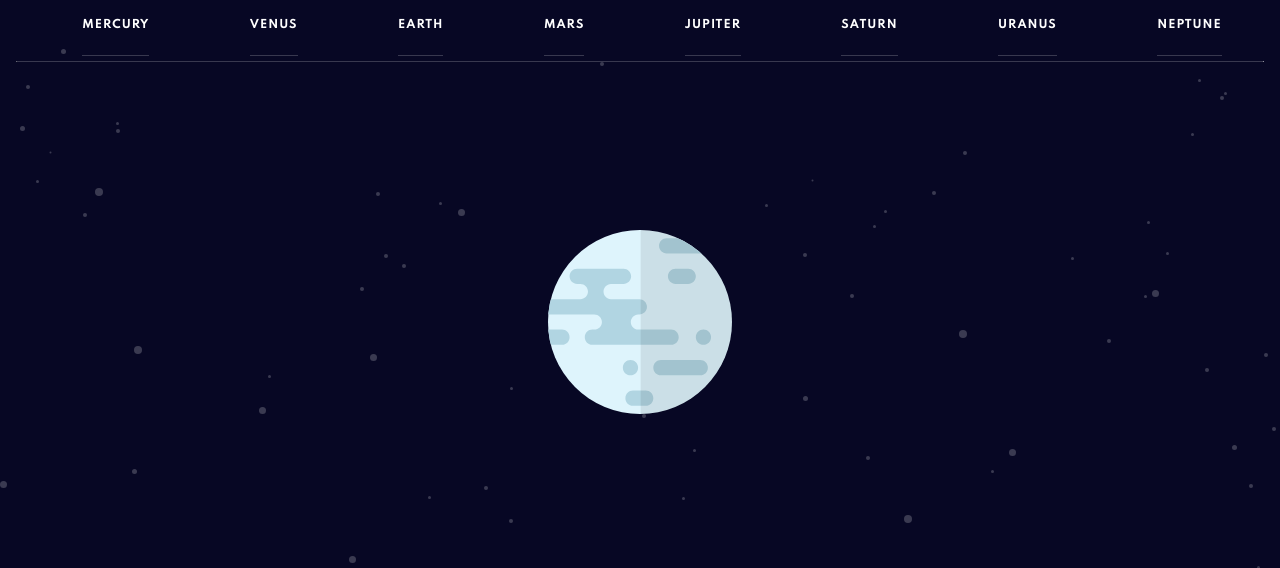
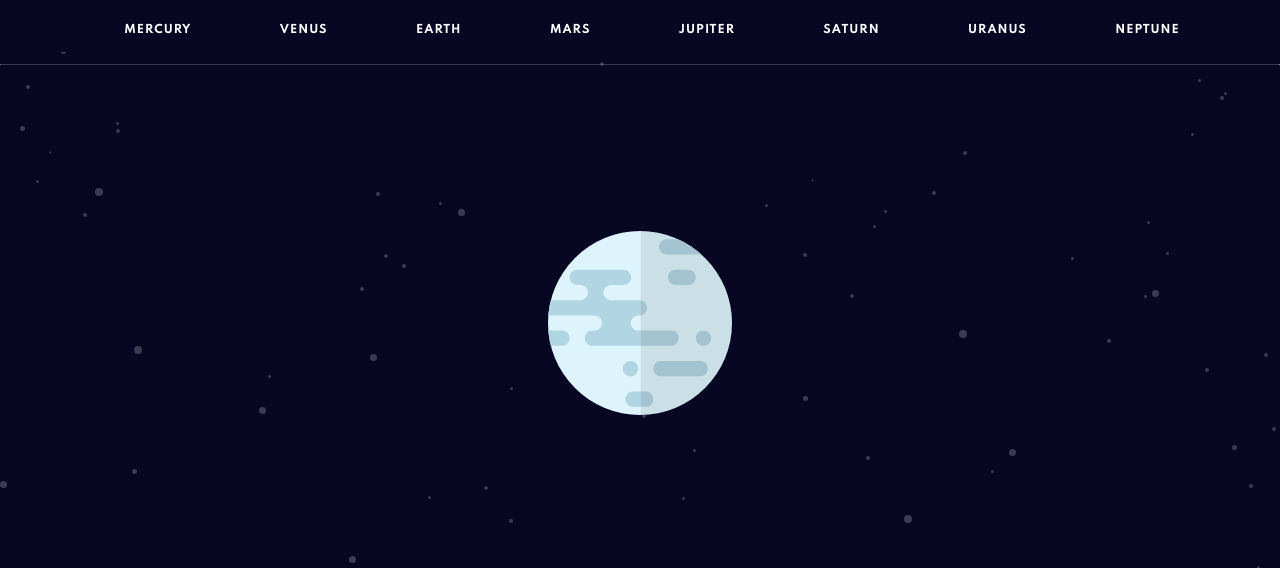
Before and after one commit to chrisyoung0101/planets-fact-site-2, a plain HTML site: page index.html in a window 1280 px wide. Shown: the part 76-644 px from the top of the page. Drawn offline with Linux system fonts and the light colour scheme.

Commit message:
adjust tablet

```diff
--- a/index.css
+++ b/index.css
@@ -562,7 +562,10 @@ p {
   }
 
   .hr2 {
-    margin-top: 3.75em;
+    position: relative;
+    top: 2px;
+    margin-left: -3em;
+    margin-right: -3em;
   }
 
   .dot {
@@ -579,16 +582,27 @@ p {
     border-top: none;
   }
 
+  /* nav.menu {
+    height: 0;
+  } */
+
   nav ul {
+    /* background-color: red; */
+    position: relative;
     display: flex;
     justify-content: space-around;
     transform: translateY(0);
-    height: 2em;
+    height: 3.7em;
+    top: 0;
     /* overflow: scroll; */
   }
 
   nav ul li {
     margin-top: -0.55em;
+  }
+
+  nav a {
+    border-bottom: none;
   }
 
   /* nav ul li a {
@@ -622,6 +636,35 @@ p {
 
   li:hover {
     opacity: 1;
+  }
+
+  /* note : using id as class selector not working - specificity issue? <-- did this get fixed? */
+  #venus-link:after {
+    border-bottom: solid 3px var(--orange);
+  }
+
+  #earth-link:after {
+    border-bottom: solid 3px var(--earth);
+  }
+
+  #mars-link:after {
+    border-bottom: solid 3px var(--mars);
+  }
+
+  #jupiter-link:after {
+    border-bottom: solid 3px var(--jupiter);
+  }
+
+  #saturn-link:after {
+    border-bottom: solid 3px var(--saturn);
+  }
+
+  #uranus-link:after {
+    border-bottom: solid 3px var(--uranus);
+  }
+
+  #neptune-link:after {
+    border-bottom: solid 3px var(--neptune);
   }
 
   .link-text {
@@ -830,6 +873,8 @@ p {
   }
 
   .hr2 {
+    position: unset;
+    top: unset;
     margin-top: -0.65em;
     margin-right: -5em;
     margin-left: -5em;
@@ -956,7 +1001,7 @@ p {
     opacity: 1;
   }
 
-  /* note : using id as class selector not working - specificity issue?  */
+  /* note : using id as class selector not working - specificity issue? <-- did this get fixed? */
   #venus-link:before {
     border-bottom: solid 3px var(--orange);
   }
```
